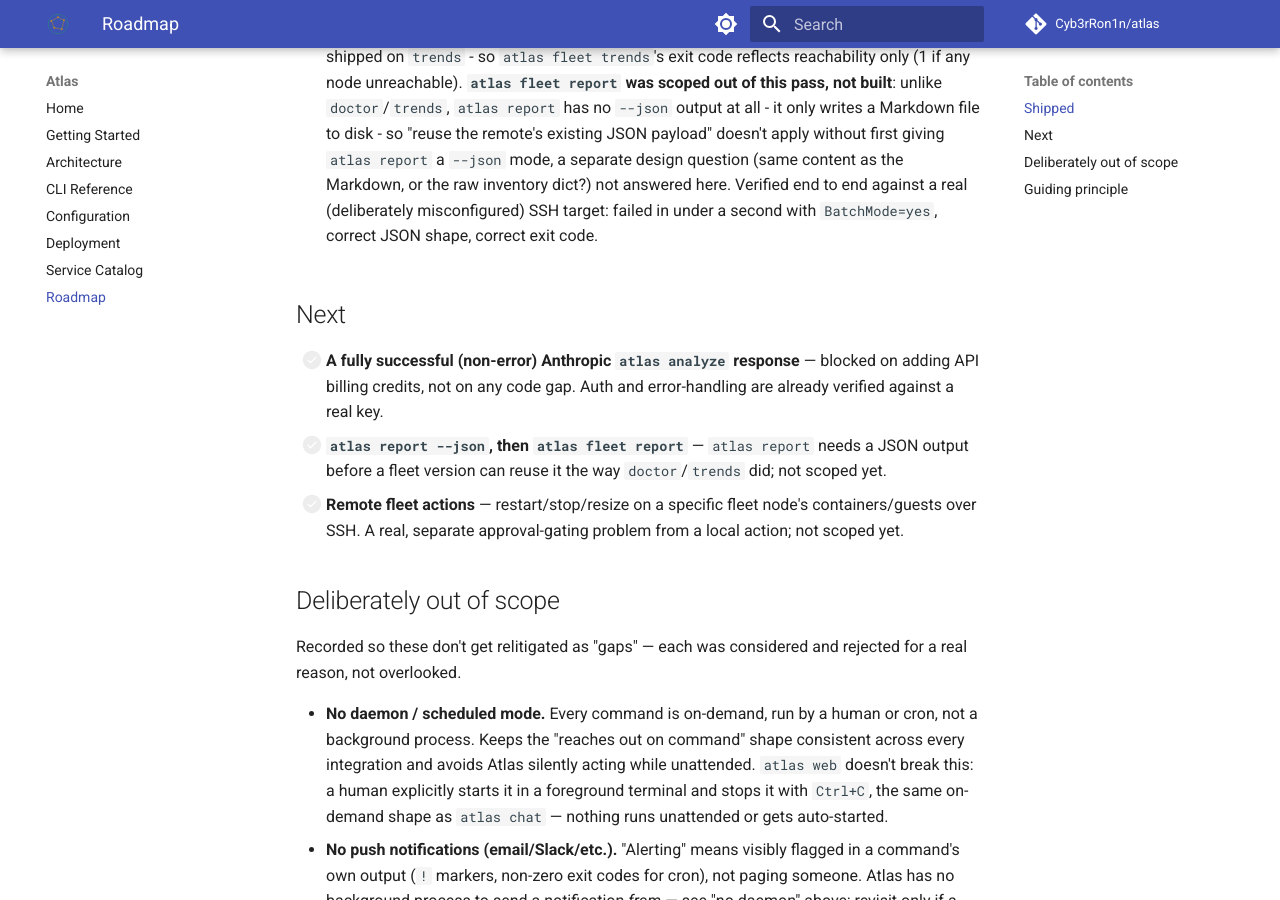
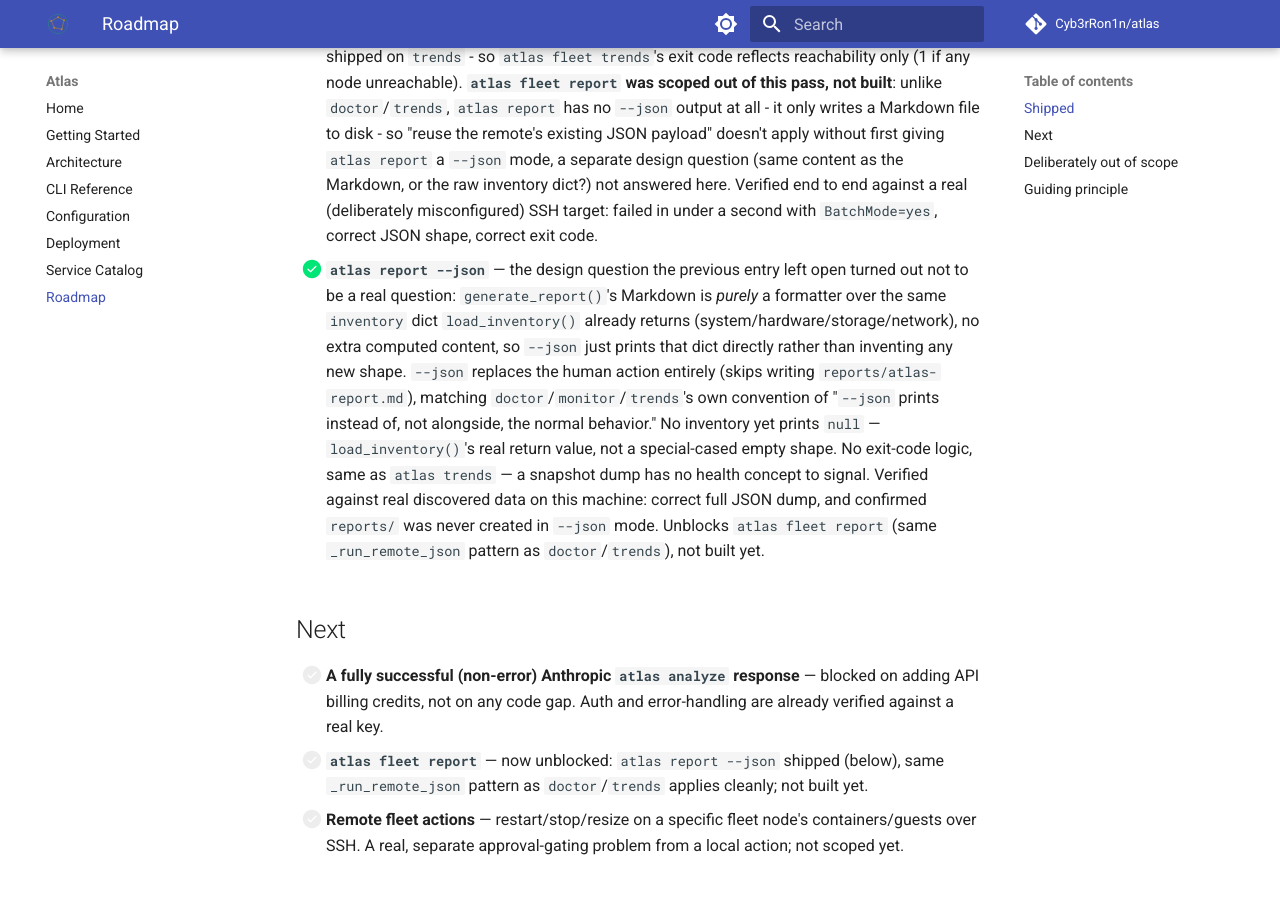
Before and after one commit to Cyb3rRon1n/atlas, an MkDocs documentation site: the page built from docs/roadmap.md, in a window 1280 px wide and 900 px high, scrolled down 7140 px. Built offline with MkDocs 1.6.1 and Material for MkDocs 9.7.7, drawn with Linux system fonts in a browser that asks for light colours; comment, search, counter and statistics services are not loaded.

Commit message:
feat: atlas report --json
generate_report() never computed anything beyond the inventory dict
itself (every Markdown section is just str(inventory[key])), so
--json prints that dict directly rather than inventing a new shape.
Replaces the human action entirely (skips writing
reports/atlas-report.md), matching doctor/monitor/trends's own
"--json instead of, not alongside" convention. No inventory yet
prints null (load_inventory()'s real value). No exit-code logic,
same as atlas trends - a snapshot dump has no health concept to
signal.

Verified against real discovered data on this machine: correct full
JSON dump, reports/ never created in --json mode.

Unblocks atlas fleet report (not built yet - same _run_remote_json
pattern as fleet doctor/trends applies cleanly now). Docs (the contributor guide,
roadmap, README, cli-reference) updated to match.

```diff
--- a/docs/roadmap.md
+++ b/docs/roadmap.md
@@ -54,10 +54,12 @@
 
 - [x] **`atlas fleet trends`** — same SSH-fan-out pattern as `atlas fleet doctor`, reusing `atlas trends --limit <n> --json`'s existing `{"host", "containers", "guests"}` payload. `_run_remote_json(node, *atlas_args)` was factored out of `run_remote_doctor` once a second collector needed the identical SSH/parse plumbing, so `run_remote_doctor`/`run_remote_trends` are now both thin shape-only wrappers around it. Unlike `fleet doctor`, there's no fleet-wide `healthy` in the output - `atlas trends` itself has no health/threshold concept to signal, a rule this project established back when `--json` first shipped on `trends` - so `atlas fleet trends`'s exit code reflects reachability only (1 if any node unreachable). **`atlas fleet report` was scoped out of this pass, not built**: unlike `doctor`/`trends`, `atlas report` has no `--json` output at all - it only writes a Markdown file to disk - so "reuse the remote's existing JSON payload" doesn't apply without first giving `atlas report` a `--json` mode, a separate design question (same content as the Markdown, or the raw inventory dict?) not answered here. Verified end to end against a real (deliberately misconfigured) SSH target: failed in under a second with `BatchMode=yes`, correct JSON shape, correct exit code.
 
+- [x] **`atlas report --json`** — the design question the previous entry left open turned out not to be a real question: `generate_report()`'s Markdown is *purely* a formatter over the same `inventory` dict `load_inventory()` already returns (system/hardware/storage/network), no extra computed content, so `--json` just prints that dict directly rather than inventing any new shape. `--json` replaces the human action entirely (skips writing `reports/atlas-report.md`), matching `doctor`/`monitor`/`trends`'s own convention of "`--json` prints instead of, not alongside, the normal behavior." No inventory yet prints `null` — `load_inventory()`'s real return value, not a special-cased empty shape. No exit-code logic, same as `atlas trends` — a snapshot dump has no health concept to signal. Verified against real discovered data on this machine: correct full JSON dump, and confirmed `reports/` was never created in `--json` mode. Unblocks `atlas fleet report` (same `_run_remote_json` pattern as `doctor`/`trends`), not built yet.
+
 ## Next
 
 - [ ] **A fully successful (non-error) Anthropic `atlas analyze` response** — blocked on adding API billing credits, not on any code gap. Auth and error-handling are already verified against a real key.
-- [ ] **`atlas report --json`, then `atlas fleet report`** — `atlas report` needs a JSON output before a fleet version can reuse it the way `doctor`/`trends` did; not scoped yet.
+- [ ] **`atlas fleet report`** — now unblocked: `atlas report --json` shipped (below), same `_run_remote_json` pattern as `doctor`/`trends` applies cleanly; not built yet.
 - [ ] **Remote fleet actions** — restart/stop/resize on a specific fleet node's containers/guests over SSH. A real, separate approval-gating problem from a local action; not scoped yet.
 
 ## Deliberately out of scope
```
Also changed, not shown: README.md (+3 -3 lines), docs/cli-reference.md (+1 -1 lines), 2 other files.
